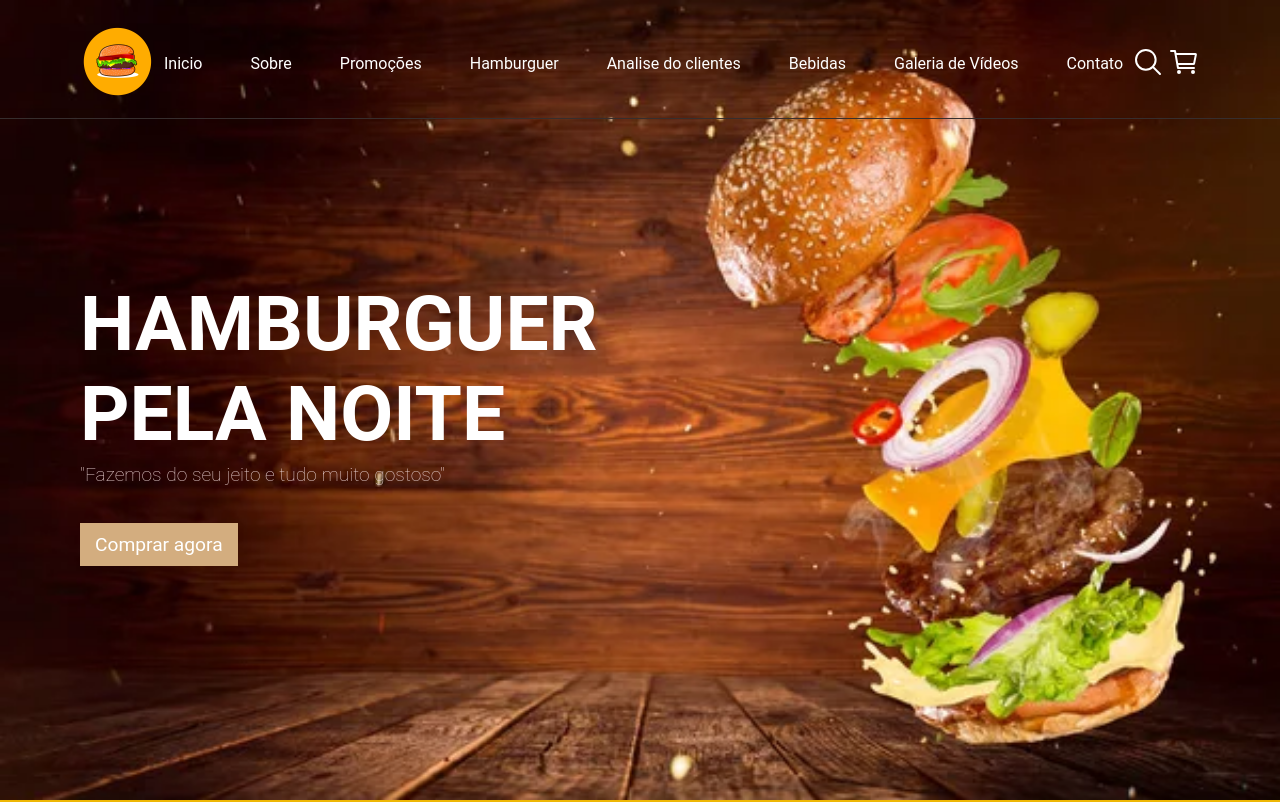
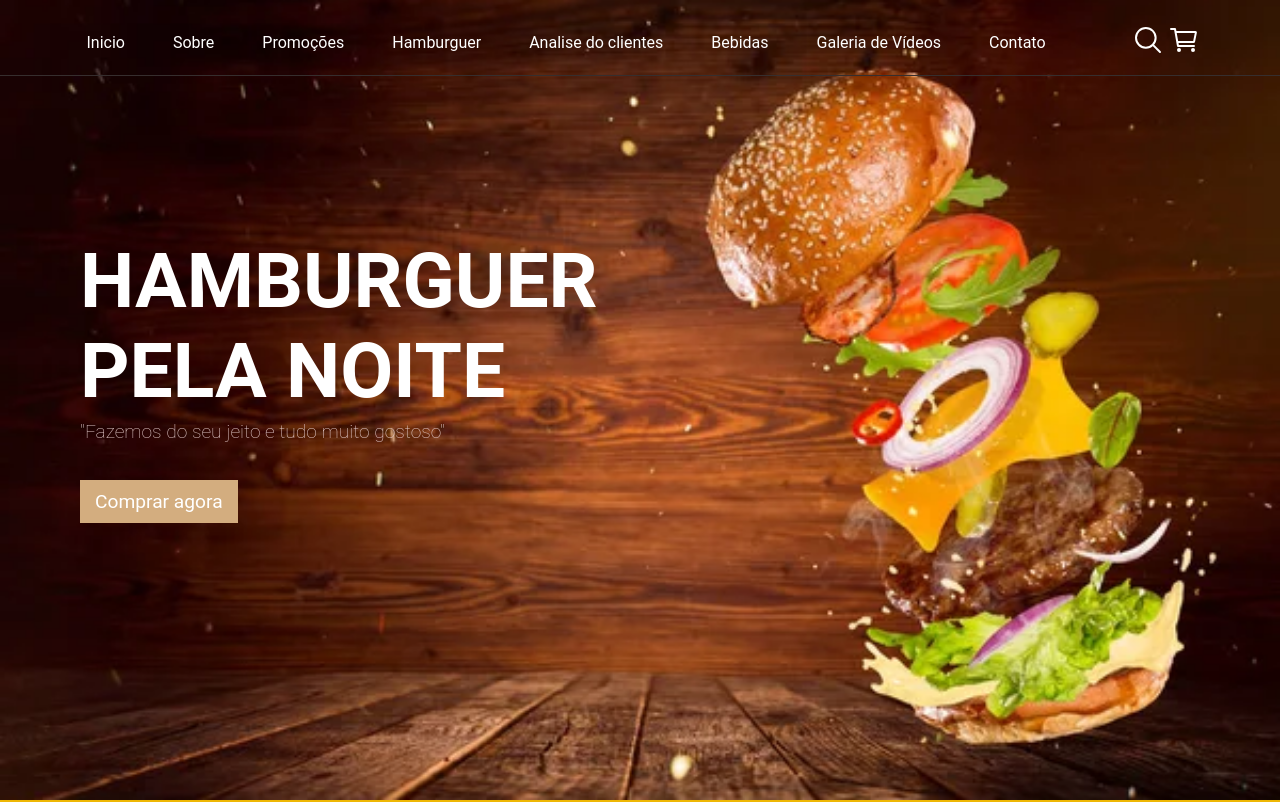
Before and after one commit to PabloSLourencini/Apresenta--o-1, a plain HTML site: page index.html in a window 1280 px wide. Shown: the top 802 px of the page. Drawn offline with nearby package versions, Linux system fonts and the light colour scheme; a web font is replaced by a local one.

Commit message:
comentario

```diff
--- a/index.html
+++ b/index.html
@@ -81,7 +81,7 @@ footer p {
 
         <header>
             <div class="logo">
-                <img src="imagens/logo.img/logo.png" alt="logo">
+                <!-- <img src="imagens/logo.img/logo.png" alt="logo"> -->
             </div><!--logo-->
 
             <ul class="links">
```
